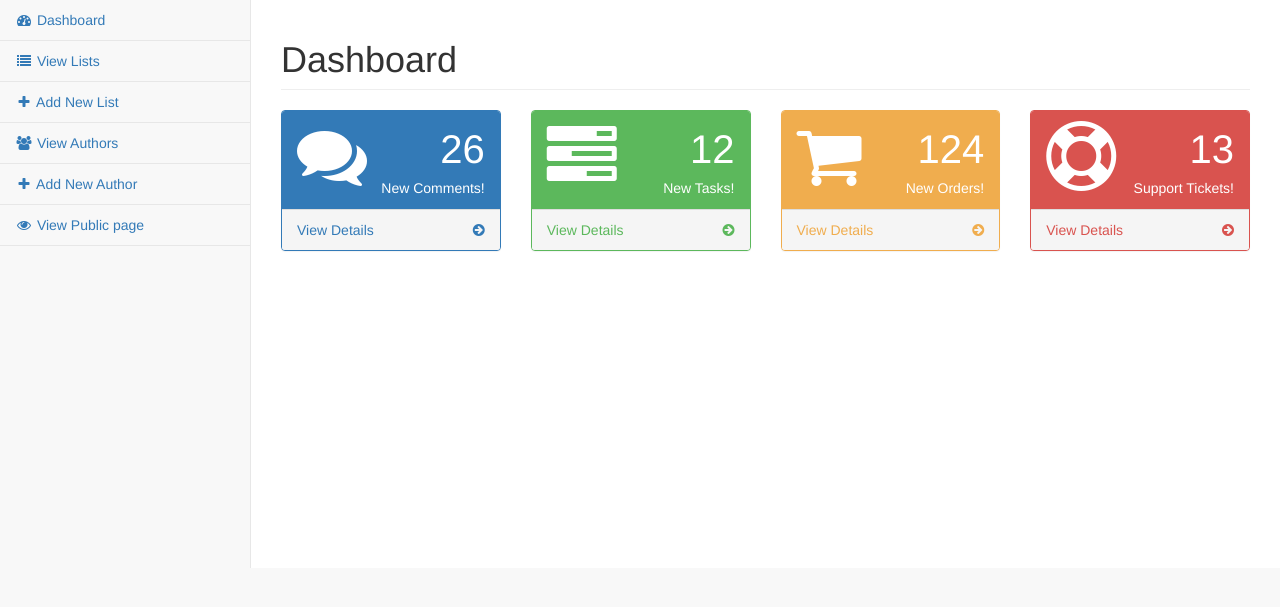
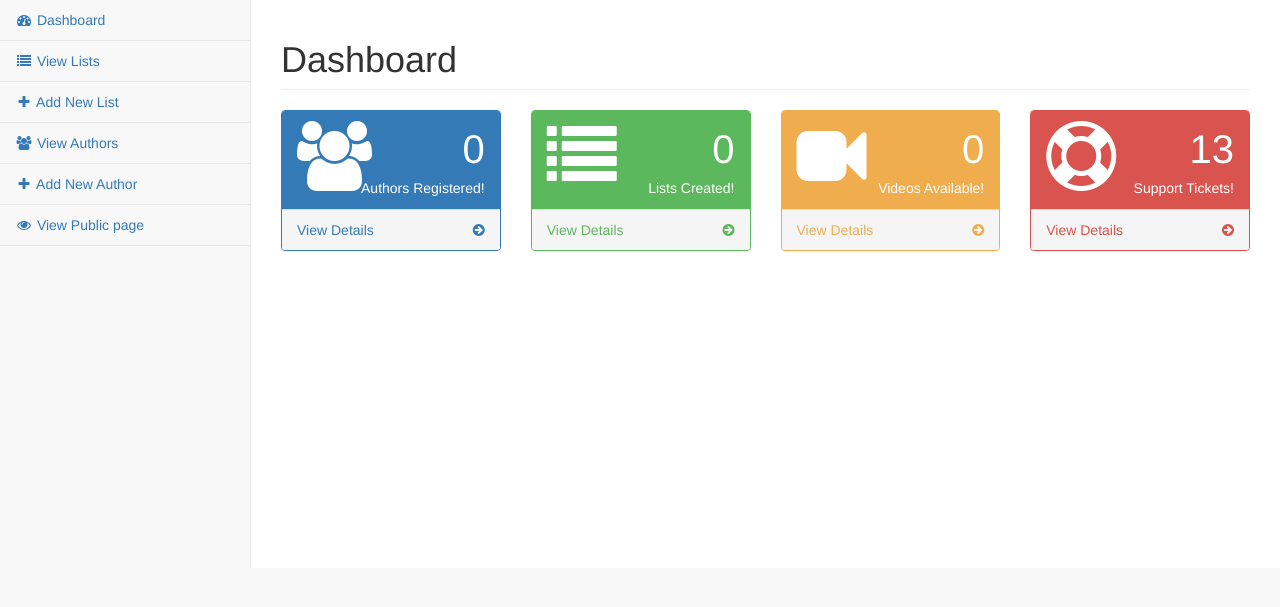
Before and after one commit to SurfEdge/video-listing-platform, a CodeIgniter app: page /video-listing-platform/index.php/dashboard/index in a window 1280 px wide. Shown: the part 51-658 px from the top of the page. Run offline with CodeIgniter, Linux system fonts and the light colour scheme; data that the repository does not hold is empty; some libraries are stand-ins or nearby versions.

Commit message:
show video, author and list count in dashboard

```diff
--- a/application/controllers/Dashboard.php
+++ b/application/controllers/Dashboard.php
@@ -20,7 +20,22 @@ class Dashboard extends CI_Controller {
 	 */
 	public function index()
 	{
-		$data  = array('title' => "Dashboard" );
+		$this->load->model('author_model');
+		$this->load->model('list_model');
+		$this->load->model('video_model');
+		$author_count = $this->author_model->get_author_count();
+		$list_count = $this->list_model->get_list_count();
+		$video_count = $this->video_model->get_video_count();
+		$data = array(
+    'title' => 'Dashboard',
+    'author_count' => $author_count,
+    'list_count' => $list_count,
+    'video_count' => $video_count
+		);
 		$this->load->view('dashboard_index',$data);
 	}
+
+	public function update_counts(){
+
+	}
 }
--- a/application/models/Author_model.php
+++ b/application/models/Author_model.php
@@ -20,6 +20,11 @@ class Author_model extends CI_Model {
         return $query->result();
     }
 
+    public function get_author_count() {
+    	$query = $this->db->get('author');
+      return $query->num_rows();
+    }
+
     public function get($id = 0){
         $this->db->from('author');
         $this->db->where('id', $id );
--- a/application/models/List_model.php
+++ b/application/models/List_model.php
@@ -35,6 +35,10 @@ class List_model extends CI_Model {
                 return $query->result();
         }
 
+       public function get_list_count() {
+        	$query = $this->db->get('list');
+          return $query->num_rows();
+       }
 
         public function create_list($image = "")
         {
--- a/application/models/Video_model.php
+++ b/application/models/Video_model.php
@@ -21,6 +21,11 @@ class Video_model extends CI_Model {
 
                 return $query->row();
         }
+
+       public function get_video_count() {
+        	$query = $this->db->get('video');
+          return $query->num_rows();
+       }
 
         public function list_videos($id = 0){
                 $this->db->from('video');
--- a/application/views/dashboard_index.php
+++ b/application/views/dashboard_index.php
@@ -22,11 +22,11 @@ defined('BASEPATH') OR exit('No direct script access allowed');
                         <div class="panel-heading">
                             <div class="row">
                                 <div class="col-xs-3">
-                                    <i class="fa fa-comments fa-5x"></i>
+                                    <i class="fa fa-users fa-5x"></i>
                                 </div>
                                 <div class="col-xs-9 text-right">
-                                    <div class="huge">26</div>
-                                    <div>New Comments!</div>
+                                    <div class="huge"><?php echo $author_count; ?></div>
+                                    <div>Authors Registered!</div>
                                 </div>
                             </div>
                         </div>
@@ -44,15 +44,15 @@ defined('BASEPATH') OR exit('No direct script access allowed');
                         <div class="panel-heading">
                             <div class="row">
                                 <div class="col-xs-3">
-                                    <i class="fa fa-tasks fa-5x"></i>
+                                    <i class="fa fa-list fa-5x"></i>
                                 </div>
                                 <div class="col-xs-9 text-right">
-                                    <div class="huge">12</div>
-                                    <div>New Tasks!</div>
+                                    <div class="huge"><?php echo $list_count; ?></div>
+                                    <div>Lists Created!</div>
                                 </div>
                             </div>
                         </div>
-                        <a href="#">
+                        <a href="lists">
                             <div class="panel-footer">
                                 <span class="pull-left">View Details</span>
                                 <span class="pull-right"><i class="fa fa-arrow-circle-right"></i></span>
@@ -66,11 +66,11 @@ defined('BASEPATH') OR exit('No direct script access allowed');
                         <div class="panel-heading">
                             <div class="row">
                                 <div class="col-xs-3">
-                                    <i class="fa fa-shopping-cart fa-5x"></i>
+                                    <i class="fa fa-video-camera fa-5x"></i>
                                 </div>
                                 <div class="col-xs-9 text-right">
-                                    <div class="huge">124</div>
-                                    <div>New Orders!</div>
+                                    <div class="huge"><?php echo $video_count; ?></div>
+                                    <div>Videos Available!</div>
                                 </div>
                             </div>
                         </div>
```
